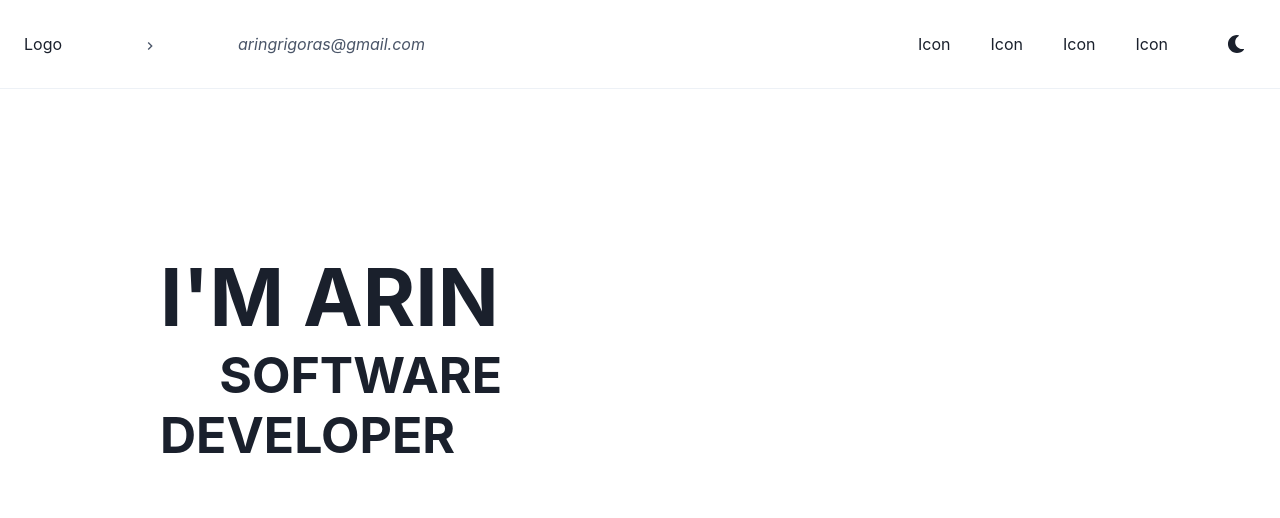
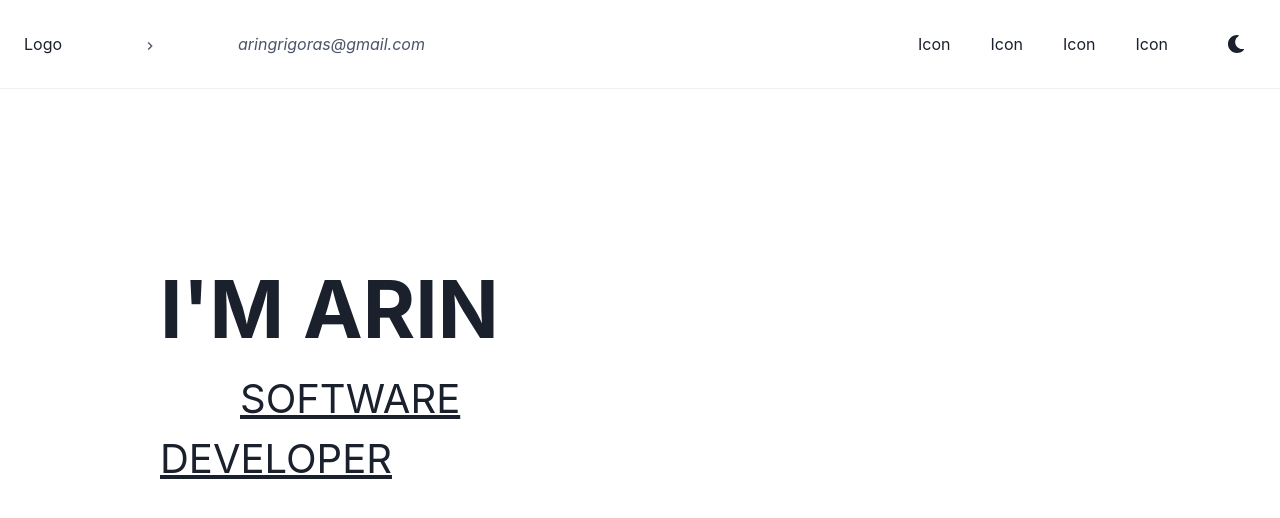
Before and after one commit to koreaneggroll/modern-portfolio-website, a React (Create React App) app: page / in a window 1280 px wide. Shown: the top 518 px of the page. Built offline with nearby package versions, Linux system fonts and the light colour scheme.

Commit message:
'decoration'

```diff
--- a/src/Components/Page.js
+++ b/src/Components/Page.js
@@ -70,18 +70,17 @@ function Page() {
         <Divider orientation='horizontal'/>
 
 
-        <Flex className="Welcome" display={{base: 'inline-block', md: 'flex', lg: 'flex'}}>
-            <Text className="welcome-text">
-                <Heading m={{base: '10', md: '20', lg: '40'}} fontSize={80}>
-                    I'M ARIN
-                    <br/>
-                    <Heading fontSize={50}>
-                        &nbsp;&nbsp;&nbsp;&nbsp;&nbsp;SOFTWARE
-                        <br/>
-                        DEVELOPER
-                    </Heading>
-                </Heading>
+        <Flex  className="Welcome" display={{base: 'inline-block', md: 'flex', lg: 'flex'}}>
+            <Text  m={{base: '10', md: '20', lg: '40'}} fontSize={80} className="welcome-text-main">
+                <b>I'M ARIN</b>
+                <Text textDecoration='underline' ml={{base: '5', md: '10', lg: '20'}} fontSize={40}>
+                    SOFTWARE
+                </Text>
+                <Text textDecoration='underline' fontSize={40}>
+                    DEVELOPER
+                </Text>
             </Text>
+
         </Flex>
 
 
```
